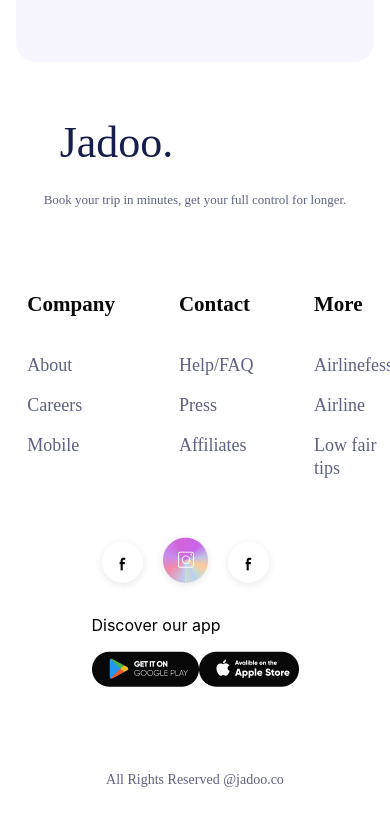
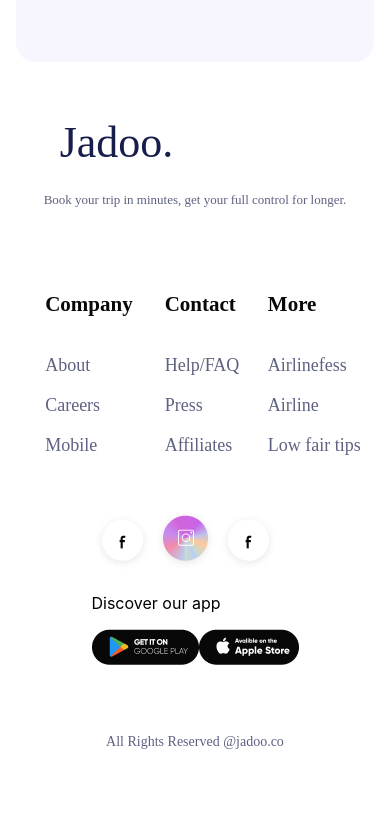
Before and after one commit to avi-11/Travel_App_Clone, a React (Create React App) app: page / in a window 390 px wide. Shown: the part 6098-6924 px from the top of the page. Built offline with nearby package versions, Linux system fonts and the light colour scheme.

Commit message:
--done--

```diff
--- a/src/App.css
+++ b/src/App.css
@@ -998,4 +998,13 @@
   .lineDec {
     display: none;
   }
+  .boldFooter {
+    padding: 1rem 1rem;
+  }
+  .normalFooter {
+    padding-left: 1rem;
+  }
+  .reserved {
+    margin: 4rem 0;
+  }
 }
```
